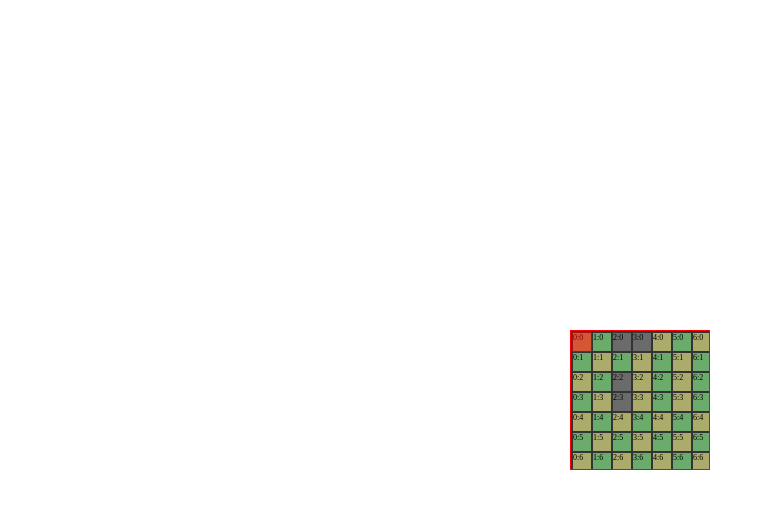
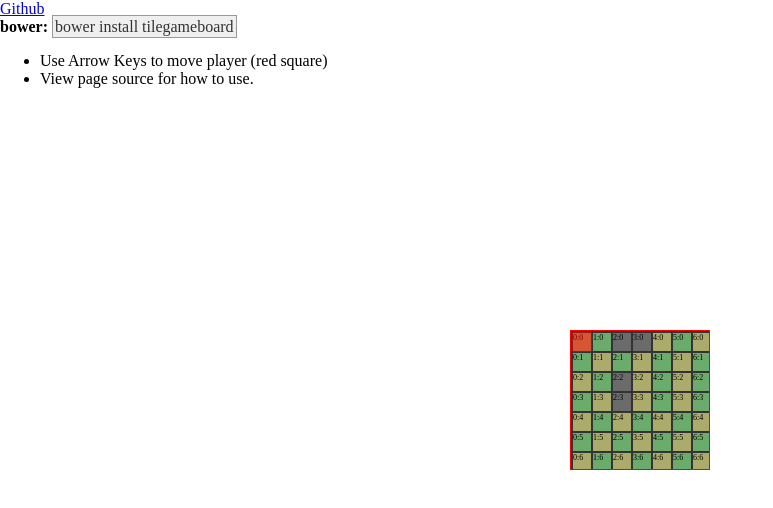
Before and after one commit to wesjones/tilegameboard, a website: page index.html in a window 1280 px wide. Shown: the whole page, without its empty margins (0-773 px from the left). Drawn offline with Linux system fonts and the light colour scheme.

Commit message:
links in html to go back to github, some instructions.

```diff
--- a/index.html
+++ b/index.html
@@ -7,11 +7,18 @@
     <script src="build/tile-game-board.js"></script>
 </head>
 <body>
+<a href="https://github.com/wesjones/tilegameboard">Github</a><br/>
+<b>bower:</b> <span style="border:1px solid #999;padding:2px;background:#EFEFEF;color:#333;">bower install tilegameboard</span>
+
+<ul>
+    <li>Use Arrow Keys to move player (red square)</li>
+    <li>View page source for how to use.</li>
+</ul>
+
 <div class="board"></div>
 <script>
 
     // these can be anything you want. They can be strings, objects, etc.
-    // I have used strings here in this list for simplicity.
     var boardData = [
         [{type:"b"}, {type:"a"}, {type:"r"}, {type:"r"}, {type:"b"}, {type:"a"}, {type:"b"}, {type:"a"}, {type:"b"}, {type:"a"}],
         [{type:"a"}, {type:"b"}, {type:"a"}, {type:"b"}, {type:"a"}, {type:"b"}, {type:"a"}, {type:"b"}, {type:"a"}, {type:"b"}],
@@ -23,6 +30,9 @@
         [{type:"a"}, {type:"b"}, {type:"a"}, {type:"b"}, {type:"a"}, {type:"b"}, {type:"a"}, {type:"b"}, {type:"a"}, {type:"b"}],
         [{type:"b"}, {type:"a"}, {type:"b"}, {type:"a"}, {type:"b"}, {type:"a"}, {type:"b"}, {type:"a"}, {type:"b"}, {type:"a"}]
     ];
+    // the path to the value that will be added as a class of each tile is passed as the last argument
+    // so in each board item it will look for the property "tile" and use that value to add classes for styling
+    // to the div.
     var board = tileBoard.create(document.querySelector('.board'), 7, 7, boardData, 'type');
 
     var timer, px, py, speed = 0.5;
```
Also changed, not shown: README.md.
